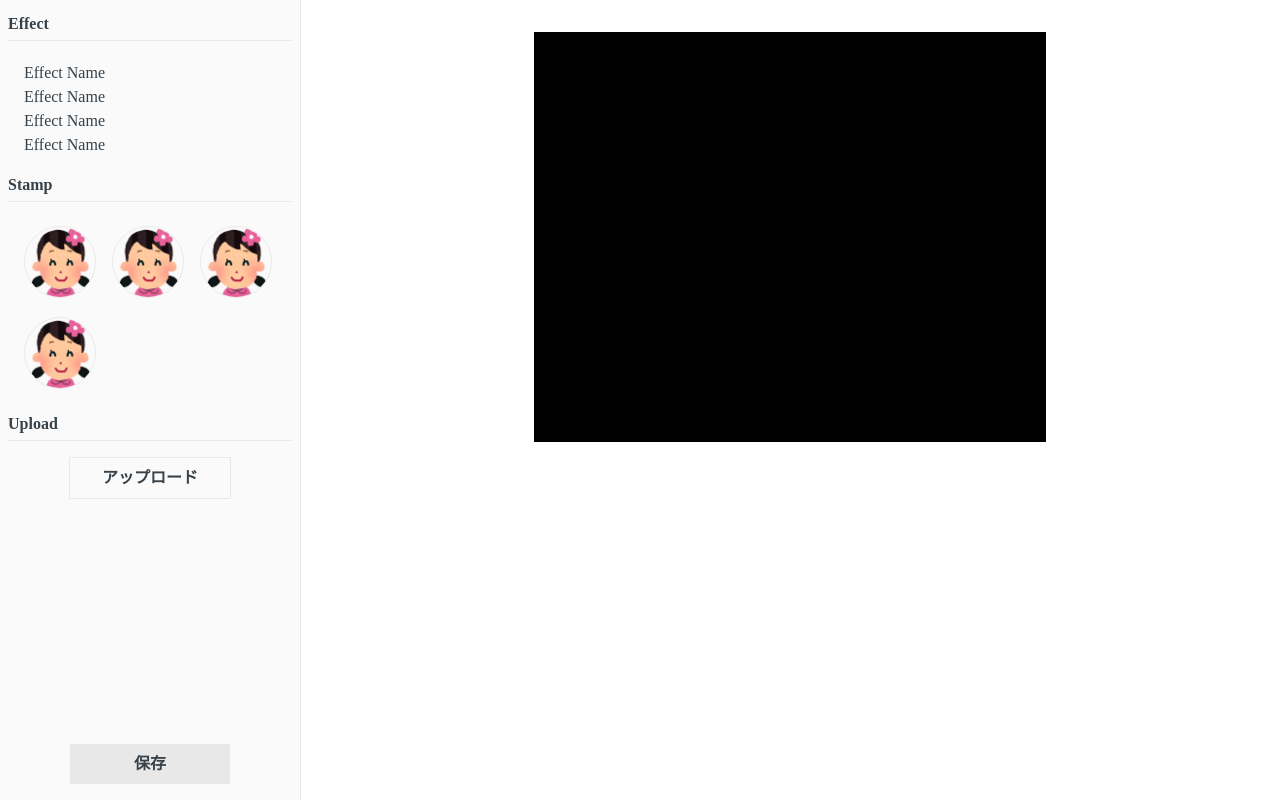
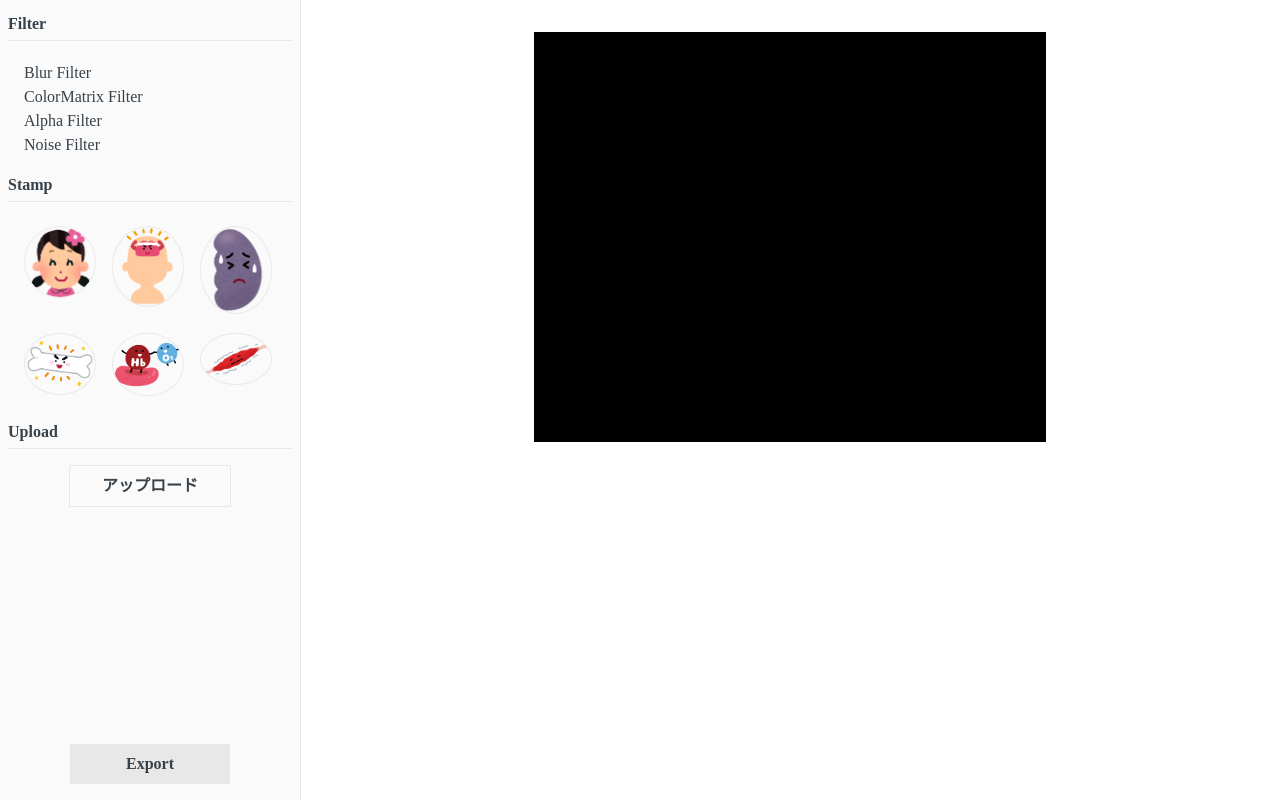
Before and after one commit to axtutuu/pixi-photo-editor, a website built with Parcel: page src/index.html in a window 1280 px wide. Built offline with nearby package versions, Linux system fonts and the light colour scheme.

Commit message:
merge template

```diff
--- a/src/index.html
+++ b/src/index.html
@@ -11,29 +11,53 @@
   <div class="content">
     <div class="sidebar">
       <div class="sidebar__content">
-        <h2 class="sidebar__title">Effect</h2>
-        <ul class="effect">
-          <li class="effect__list"> Effect Name </li>
-          <li class="effect__list"> Effect Name </li>
-          <li class="effect__list"> Effect Name </li>
-          <li class="effect__list"> Effect Name </li>
+        <h2 class="sidebar__title">Filter</h2>
+        <ul class="effect js-filter">
+          <li class="effect__list" data-filter="blur"> Blur Filter </li>
+          <li class="effect__list" data-filter="color"> ColorMatrix Filter </li>
+          <li class="effect__list" data-filter="alpha"> Alpha Filter </li>
+          <li class="effect__list" data-filter="noise"> Noise Filter </li>
         </ul>
       </div>
 
       <div class="sidebar__content">
         <h2 class="sidebar__title">Stamp</h2>
-        <ul class="effect effect_wrap">
+        <ul class="effect effect_wrap js-stamp">
           <li class="effect__list">
             <img class="effect__img" src="images/girl_13.png" />
           </li>
           <li class="effect__list">
-            <img class="effect__img" src="images/girl_13.png" />
+            <img class="effect__img" src="images/atama_taisou.png" />
           </li>
           <li class="effect__list">
-            <img class="effect__img" src="images/girl_13.png" />
+            <img class="effect__img" src="images/body_character_hizou_bad.png" />
           </li>
           <li class="effect__list">
-            <img class="effect__img" src="images/girl_13.png" />
+            <img class="effect__img" src="images/body_character_hone_tsuyoi.png" />
+          </li>
+          <li class="effect__list">
+            <img class="effect__img" src="images/body_hemoglobin_o2_ketsugou.png" />
+          </li>
+          <li class="effect__list">
+            <img class="effect__img" src="images/body_kinniku_yowai_character.png" />
+          </li>
+          <li class="effect__list">
+            <img class="effect__img" src="images/character_noukin.png" />
+          </li>
+          <li class="effect__list">
+            <img class="effect__img" src="images/medical_virus_koutai.png" />
+          </li>
+          <li class="effect__list">
+            <img class="effect__img" src="images/pose_tomeru_keisatsukan.png" />
+          </li>
+          <li class="effect__list">
+            <img class="effect__img" src="images/shinpai_haha_woman_middle.png" />
+          </li>
+          <li class="effect__list">
+            <img class="effect__img" src="images/unchi_character_katai.png" />
+          </li>
+          <li class="effect__list">
+            <img class="effect__img" src="images/unchi_character_yawarakai.png" />
           </li>
         </ul>
       </div>
@@ -45,7 +69,7 @@
         </div>
       </div>
 
-      <div class="sidebar__save">保存</div>
+      <div class="sidebar__save js-export">Export</div>
     </div>
 
     <canvas class="content__editor js-canvas" width="800" height="640"></canvas>
--- a/src/stylesheets/modules/_effect.scss
+++ b/src/stylesheets/modules/_effect.scss
@@ -2,7 +2,7 @@
 
   &:not(:root) {
     list-style: none;
-    max-height: 300px;
+    max-height: 190px;
     overflow-y: scroll;
     margin: 16px;
   }
```
Also changed, not shown: src/images/atama_taisou.png (added), src/images/body_character_hizou_bad.png (added), src/images/body_character_hizou_good.png (added), src/images/body_character_hone_tsuyoi.png (added), src/images/body_hemoglobin_o2_ketsugou.png (added), src/images/body_kinniku_yowai_character.png (added), src/images/character_noukin.png (added), src/images/hair_character_good.png (added), src/images/medical_virus_koutai.png (added), src/images/medical_virus_saibou.png (added), src/images/pose_tomeru_keisatsukan.png (added), src/images/shibaru_businesswoman.png (added), src/images/shinpai_haha_woman_middle.png (added), src/images/unchi_character_katai.png (added), 1 more files, 1 other file.
